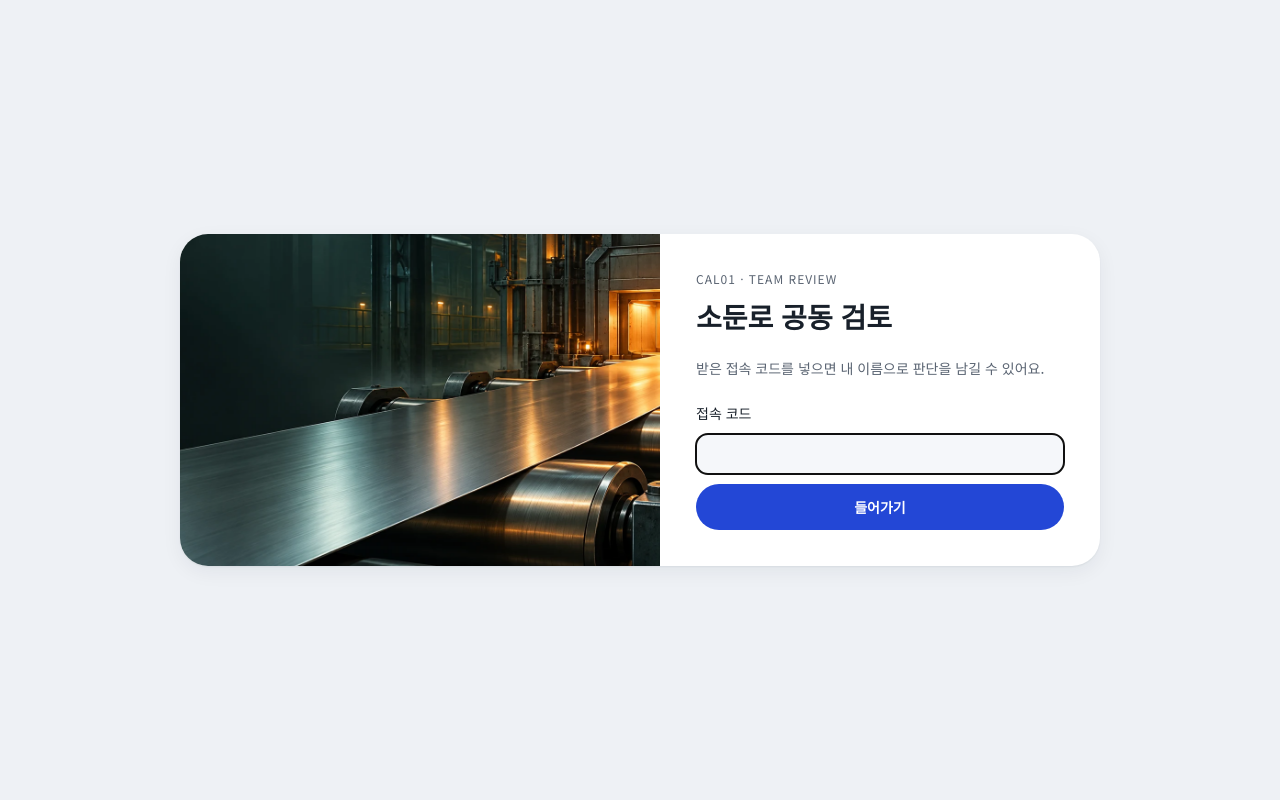
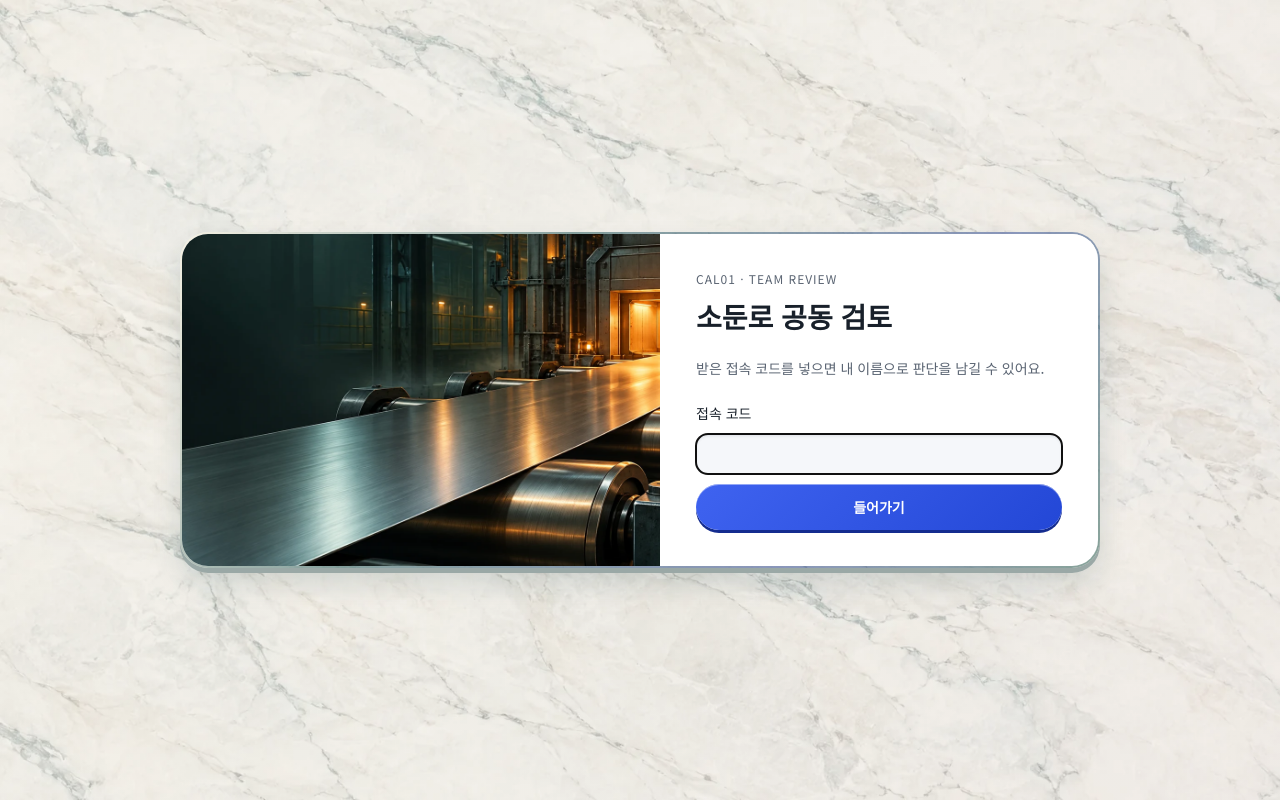
Before and after one commit to posco-3bungi-pdm/cal01-review, a Flask app: page /login?next=/snapshots/1/image in a window 1280 px wide. Run offline with Flask 3, Linux system fonts and the light colour scheme.

Commit message:
style: 대리석 배경과 입체감 되살리기
추가
- static/images/marble-light.webp, marble-dark.webp: 옛 사이트에서 쓰던 포스아트 느낌 대리석 (라이트 흰색, 다크 짙은 초록)

변경
- style.css: 페이지 전체 배경을 대리석으로
- style.css: 카드 테두리에 대리석이 비치고 아래쪽 두꺼운 모서리, 버튼은 누르면 내려감, 입력 칸은 살짝 파임
- style.css: 다크에서 스크롤 막대도 어둡게

이유
- 새로 만들면서 옛 사이트의 대리석 배경과 입체감이 빠져 있었음

Co-Authored-By: Claude Opus 5.5 <noreply@anthropic.com>

```diff
--- a/static/style.css
+++ b/static/style.css
@@ -15,9 +15,26 @@
   --exclude: rgba(90, 100, 114, 0.12);
   --pick: rgba(245, 158, 11, 0.18);
   --shadow: 0 1px 2px rgba(18, 28, 45, 0.06), 0 6px 20px rgba(18, 28, 45, 0.06);
+  /* 페이지 배경: 포스아트 느낌의 대리석 (옛 사이트에서 쓰던 그림) */
+  --marble: url("images/marble-light.webp");
+  --veil: linear-gradient(110deg, rgba(249, 248, 240, 0.3), rgba(239, 246, 239, 0.15) 50%, rgba(244, 235, 236, 0.2));
+  /* 입체감: 대리석 테두리 + 아래쪽 두꺼운 모서리 + 위쪽 빛 */
+  --rim: linear-gradient(125deg, rgba(248, 244, 229, 0.87), rgba(85, 126, 124, 0.67) 34%, rgba(90, 111, 168, 0.67) 72%, rgba(100, 138, 127, 0.73));
+  --edge: #9AA8A6;
+  --highlight: rgba(255, 255, 255, 0.9);
+  --drop: 0 15px 28px rgba(22, 60, 64, 0.15);
+  --accent-edge: #142C8F;
 }
 
 [data-theme="dark"] {
+  color-scheme: dark;  /* 스크롤 막대, 선택 상자도 어둡게 */
+  --marble: url("images/marble-dark.webp");
+  --veil: linear-gradient(115deg, rgba(8, 27, 31, 0.32), rgba(21, 33, 36, 0.07) 48%, rgba(21, 15, 24, 0.32));
+  --rim: linear-gradient(125deg, rgba(177, 199, 191, 0.67), rgba(50, 90, 93, 0.53) 34%, rgba(74, 95, 154, 0.6) 72%, rgba(80, 104, 101, 0.67));
+  --edge: #060B10;
+  --highlight: rgba(216, 230, 217, 0.15);
+  --drop: 0 15px 28px rgba(3, 11, 15, 0.3);
+  --accent-edge: #2B3F8F;
   --bg: #0E141B;
   --surface: #161E27;
   --soft: #1D2733;
@@ -43,6 +60,16 @@ body {
   font-family: 'Noto Sans KR', 'Malgun Gothic', sans-serif;
   font-size: 14px;
   line-height: 1.5;
+}
+body::before {
+  content: "";
+  position: fixed;
+  inset: 0;
+  z-index: -1;
+  pointer-events: none;
+  background-image: var(--veil), var(--marble);
+  background-position: center;
+  background-size: cover;
 }
 a { color: var(--accent); }
 h1 { margin: 0; font-size: 28px; line-height: 1.3; }
@@ -264,6 +291,46 @@ textarea { width: 100%; resize: vertical; font-family: ui-monospace, Consolas, m
 .login-form .primary { min-height: 46px; border: none; border-radius: 999px; cursor: pointer; }
 .error { color: var(--red); margin: 0; }
 
+/* ---------------------------------------------------------------- 입체감 (옛 사이트의 대리석 카드와 눌리는 버튼) */
+/* 카드: 테두리 자리에 대리석이 비치고, 아래쪽에 두꺼운 모서리가 생김 */
+.card, .topbar, .sheet, .dialog, .login-card {
+  border: 2px solid transparent;
+  background: linear-gradient(var(--surface), var(--surface)) padding-box, var(--rim) border-box, var(--marble) center / cover border-box;
+  box-shadow: inset 0 1px 0 var(--highlight), 0 5px 0 var(--edge), var(--drop);
+}
+.sheet { box-shadow: inset 0 1px 0 var(--highlight), 7px 0 0 var(--edge), 24px 0 60px rgba(18, 28, 45, 0.25); }
+.dialog { box-shadow: inset 0 1px 0 var(--highlight), 0 7px 0 var(--edge), 0 28px 80px rgba(0, 0, 0, 0.35); }
+
+/* 히어로 그림: 액자처럼 */
+.hero-img { box-shadow: inset 0 1px 0 var(--highlight), 0 4px 0 var(--edge); }
+
+/* 버튼: 아래 모서리가 있다가 누르면 내려감 */
+.pill, .icon-btn, .chip {
+  box-shadow: inset 0 1px 0 var(--highlight), 0 3px 0 var(--edge);
+  transition: transform 80ms ease-out, box-shadow 80ms ease-out;
+}
+.chip { box-shadow: inset 0 1px 0 var(--highlight), 0 2px 0 var(--edge); }
+.pill.primary, .primary {
+  background: linear-gradient(135deg, #3F63F0, var(--accent));
+  box-shadow: inset 0 1px 0 rgba(255, 255, 255, 0.45), 0 3px 0 var(--accent-edge);
+}
+.chip.on { box-shadow: inset 0 1px 0 rgba(255, 255, 255, 0.2), 0 2px 0 var(--edge); }
+.pill:active, .icon-btn:active, .chip:active, .primary:active {
+  transform: translateY(2px);
+  box-shadow: inset 0 2px 3px rgba(18, 28, 45, 0.2), 0 1px 0 var(--edge);
+}
+
+/* 고르는 칸: 홈이 파인 판 위에 고른 버튼만 솟아오름 */
+.segment { box-shadow: inset 0 2px 4px rgba(18, 28, 45, 0.18); }
+.segment button.on { box-shadow: inset 0 1px 0 var(--highlight), 0 2px 0 var(--edge); }
+#label-seg button[data-value="1"].on { box-shadow: inset 0 1px 0 rgba(255, 255, 255, 0.35), 0 2px 0 #7A1712; }
+
+/* 입력 칸, 그래프 칸: 살짝 파인 느낌 */
+select, input[type="text"], input[type="password"], textarea { box-shadow: inset 0 2px 3px rgba(18, 28, 45, 0.1); }
+.chart-box, .soft-box { box-shadow: inset 0 1px 3px rgba(18, 28, 45, 0.1); }
+.cand { box-shadow: inset 0 1px 0 var(--highlight), 0 2px 0 var(--edge); }
+.cand.pinned { box-shadow: 0 0 0 1.5px rgba(245, 158, 11, 0.9), 0 0 14px rgba(245, 158, 11, 0.55), 0 2px 0 var(--edge); }
+
 @media (max-width: 720px) {
   .topbar { margin: 8px; }
   .cand-list { max-height: 360px; }
```
Also changed, not shown: static/images/marble-dark.webp (added), static/images/marble-light.webp (added).
